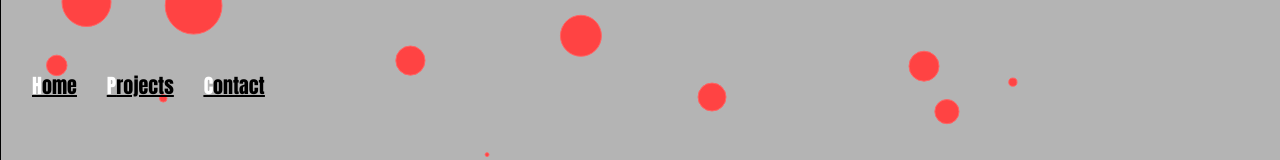
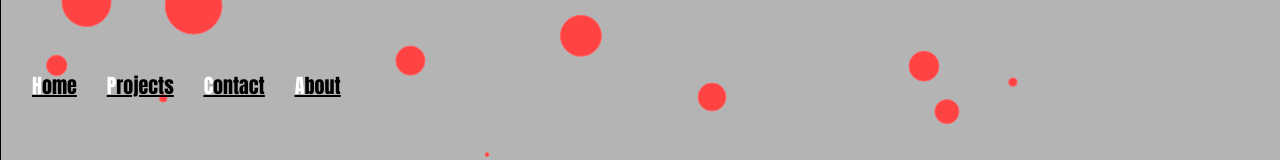
Before and after one commit to max614858/portfolioV1, a plain HTML site: page index.html in a window 1280 px wide. Shown: the part 324-484 px from the top of the page. Drawn offline with Linux system fonts and the light colour scheme.

Commit message:
Update index.html

```diff
--- a/index.html
+++ b/index.html
@@ -14,6 +14,8 @@
       <a href="index.html"><u><span class="M">H</span>ome</u></a>
       <a href="index.html" class="proj"><u><span class="M">P</span>rojects</u></a>
       <a href="index.html" class="proj"><u><span class="M">C</span>ontact</u></a>
+      <a href="index.html" class="proj"><u><span class="M">A</span>bout</u></a>
+
 
     </nav>
   </div>
```
